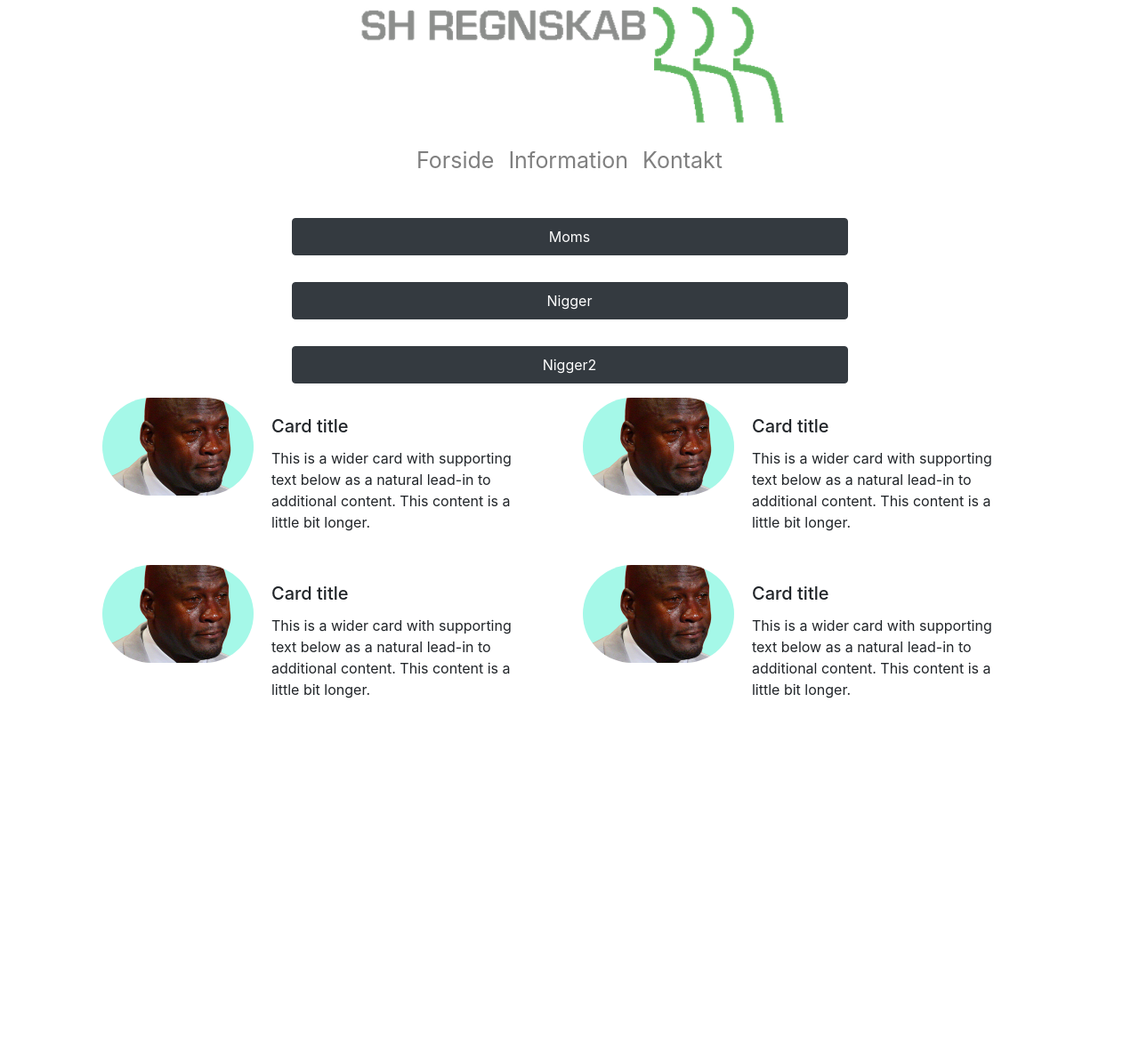
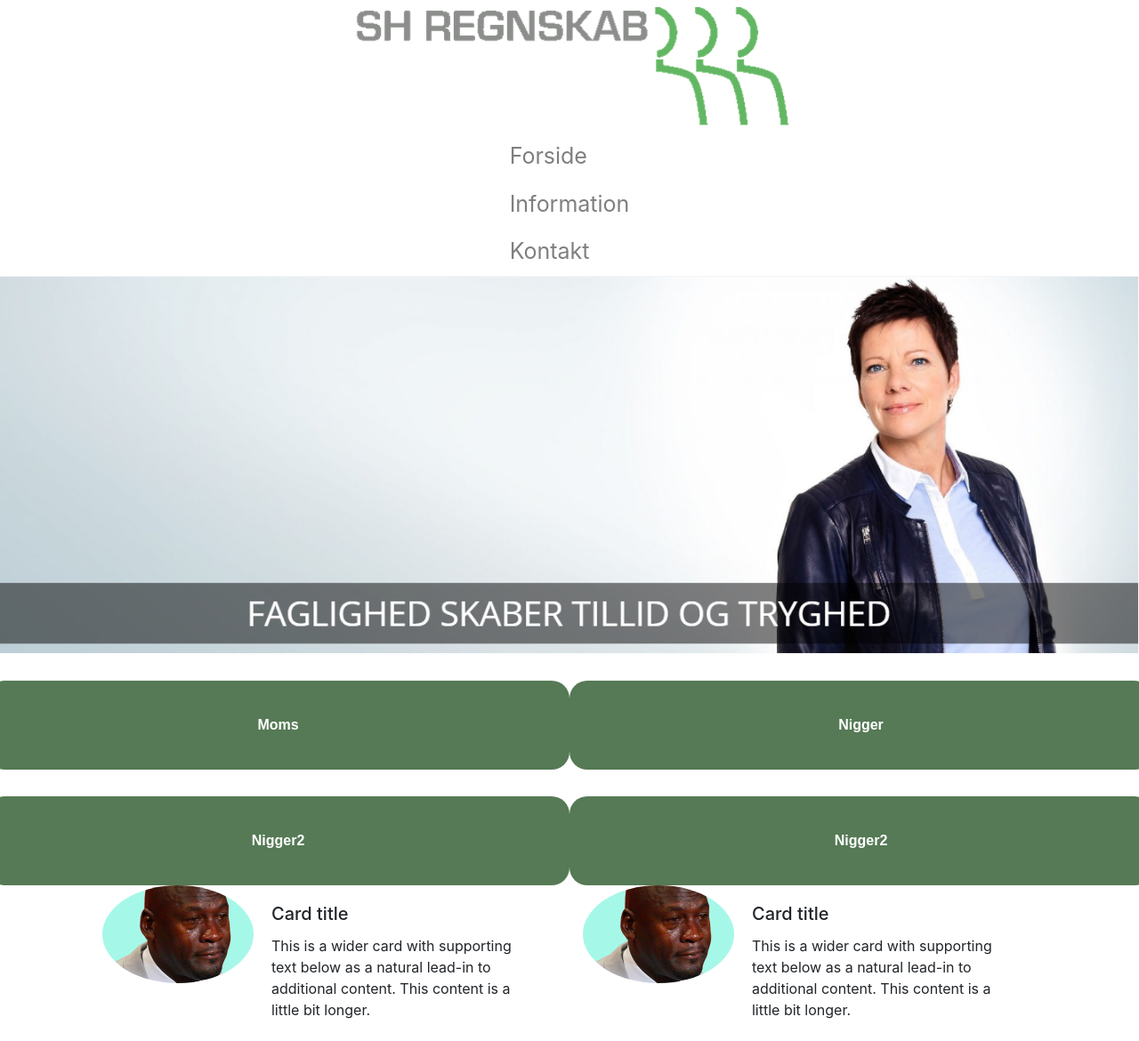
Before and after one commit to emil554p/Shregnskab, a website: page index.html in a window 1280 px wide. Shown: the top 1170 px of the page at 89% size. Before the commit the page ends 823 px from the top, so only its background shows below. Drawn offline with Linux system fonts and the light colour scheme.

Commit message:
Opdatering til nav og forside

```diff
--- a/css/styles.scss
+++ b/css/styles.scss
@@ -1,3 +1,6 @@
+$primaryColor: #557A55;
+$textWhite: #FFFFFF;
+$fontFam: Arial;
 
 
 @import "../node_modules/bootstrap/scss/bootstrap";
@@ -5,6 +8,10 @@
 img{
   width: 100%;
   height: auto;
+}
+
+.container-fluid{
+  padding: 0;
 }
 
 .logo{
@@ -18,6 +25,7 @@ img{
 
 nav{
   ul{
+
   }
 }
 
@@ -26,13 +34,19 @@ nav{
     width: 50%;
     margin-left: 25%;
     margin-top: 30px;
+    background-color: $primaryColor;
+    color: $textWhite;
+    font-family: $fontFam;
+    font-weight: bold;
+    height: 100px;
+    border-radius: 15px;
   }
 }
 
 .card{
   border: none;
   .card-img{
-    border-radius: 300px;
+    border-radius: 100%;
   }
 }
 
@@ -40,7 +54,7 @@ nav{
   justify-content: center;
 }
 
-@media screen and(min-width: 740px){
+@media screen and(min-width: 768px){
 
   nav{
     ul{
@@ -50,5 +64,19 @@ nav{
     }
   }
 
+  #buttonContainer{
+    button{
+      margin-left: 0;
+      width: 25%;
+      margin-top: 30px;
+      background-color: $primaryColor;
+      color: $textWhite;
+      font-family: $fontFam;
+      font-weight: bold;
+      height: 100px;
+      border-radius: 20px;
+    }
+  }
+
 
 }
--- a/index.html
+++ b/index.html
@@ -17,8 +17,8 @@
         </a>
     </header>
 
-    <nav class="navbar navbar-expand navbar-light justify-content-center">
-            <ul class="navbar-nav">
+    <nav id="navbar" class="d-flex justify-content-around navbar-light flex-row">
+            <ul class="d-flex navbar-nav">
                 <li class="nav-item">
                     <a class="nav-link" href="#">Forside</a>
                 </li>
@@ -31,10 +31,15 @@
             </ul>
     </nav>
 
-    <div id="buttonContainer" class="d-flex flex-column bd-highlight mb-3">
-        <button type="button" class="btn btn-dark p-2 bd-highlight">Moms</button>
-        <button type="button" class="btn btn-dark p-2 bd-highlight">Nigger</button>
-        <button type="button" class="btn btn-dark p-2 bd-highlight">Nigger2</button>
+    <div class="headerimg">
+        <img src="css/images/Headerimg.PNG">
+    </div>
+
+    <div id="buttonContainer" class="row">
+        <button type="button" class="btn p-2 col-md-6">Moms</button>
+        <button type="button" class="btn p-2 col-md-6">Nigger</button>
+        <button type="button" class="btn p-2 col-md-6">Nigger2</button>
+        <button type="button" class="btn p-2 col-md-6">Nigger2</button>
     </div>
 
     <div id="cards" class="row">
```
Also changed, not shown: css/images/Headerimg.PNG (added), css/styles.css, 1 other file.
